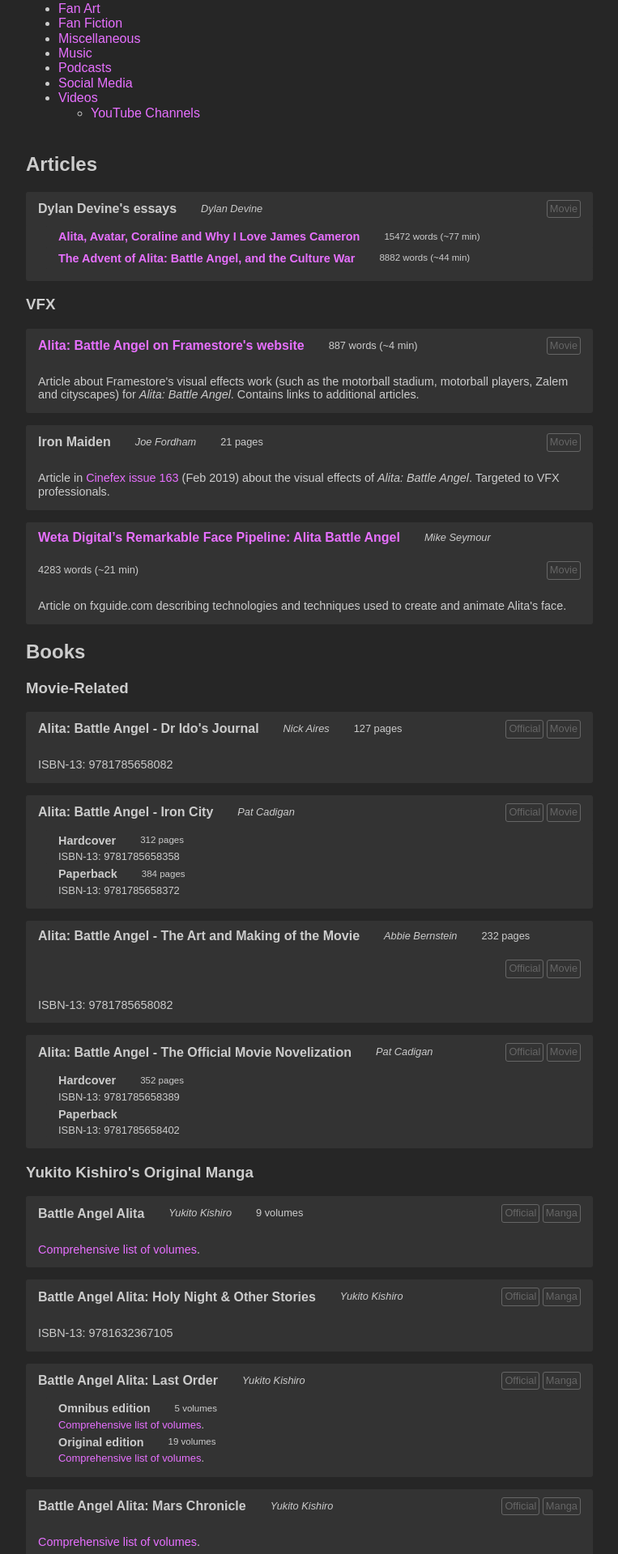
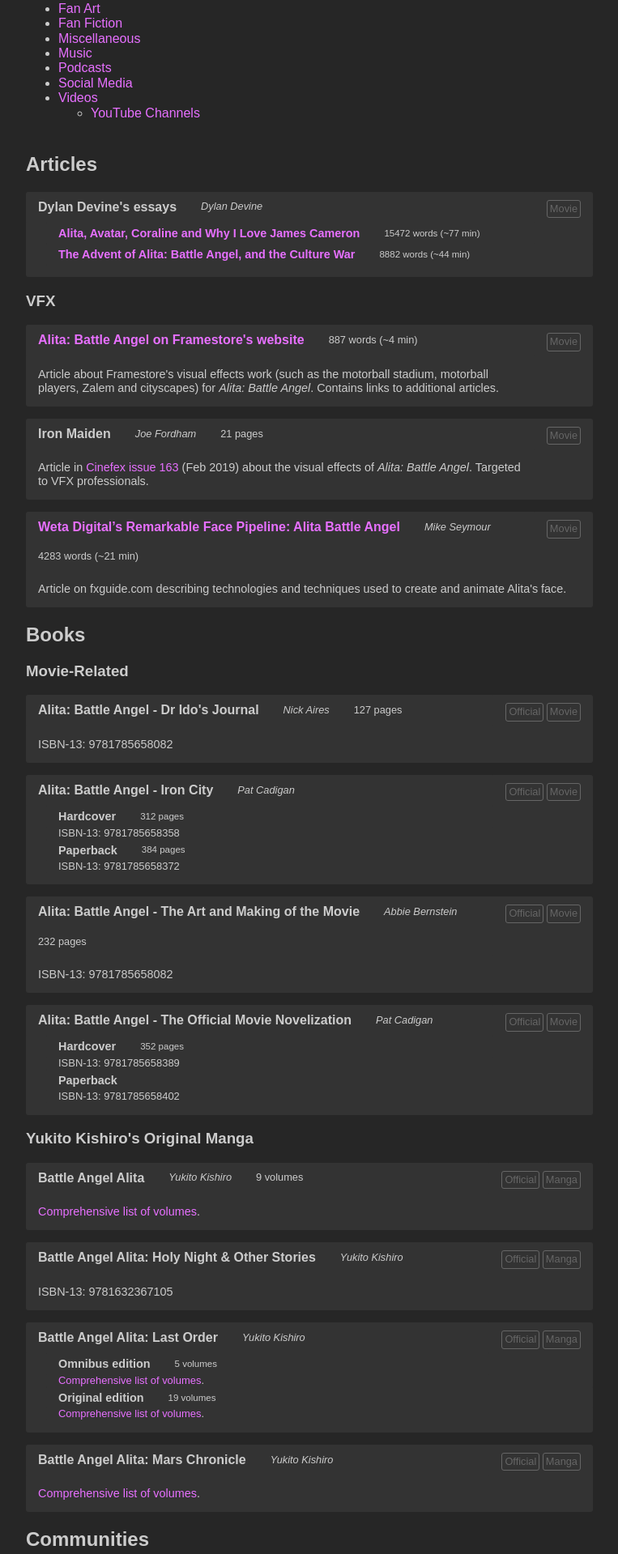
Before and after one commit to Caeglathatur/alita-index-2, a Django app: page / in a window 1280 px wide. Shown: the part 574-2493 px from the top of the page at 81% size, without its empty margins (258-1021 px from the left). Run offline with Django 3.2, Linux system fonts and the light colour scheme; data comes from the database, SQL or seed files in the repository.

Commit message:
Fix #10: Entry tag layout

```diff
--- a/static/css/style.css
+++ b/static/css/style.css
@@ -78,8 +78,6 @@
 }
 
 .category-tree {
-    /* list-style: none; */
-    /* padding: 0; */
     margin-bottom: 40px;
 }
 
@@ -120,14 +118,14 @@
     font-size: 0.8em;
 }
 
-.entry > .header .tags {
-    flex-grow: 1;
+.entry > .tags {
+    float: right;
     text-align: right;
     margin: 10px 15px;
     font-size: 0.8em;
 }
 
-.entry > .header .tags .tag {
+.entry > .tags .tag {
     display: inline-block;
     border-radius: var(--border-radius);
     border: 1px solid var(--text-color-faded);
--- a/templates/fragments/entry.html
+++ b/templates/fragments/entry.html
@@ -1,4 +1,11 @@
 <div class="entry">
+    {% if entry.tags.all %}
+        <div class="tags">
+            {% for tag in entry.tags.all %}
+                <div class="tag">{{ tag.name }}</div>
+            {% endfor %}
+        </div>
+    {% endif %}
     <div class="header">
         {% if entry.url %}<a href="{{ entry.url }}">{% endif %}
             <div class="title">
@@ -13,13 +20,6 @@
         {% if entry.length_display %}
             <div class="length">
                 {{ entry.length_display }}
-            </div>
-        {% endif %}
-        {% if entry.tags.all %}
-            <div class="tags">
-                {% for tag in entry.tags.all %}
-                    <div class="tag">{{ tag.name }}</div>
-                {% endfor %}
             </div>
         {% endif %}
     </div>
```
